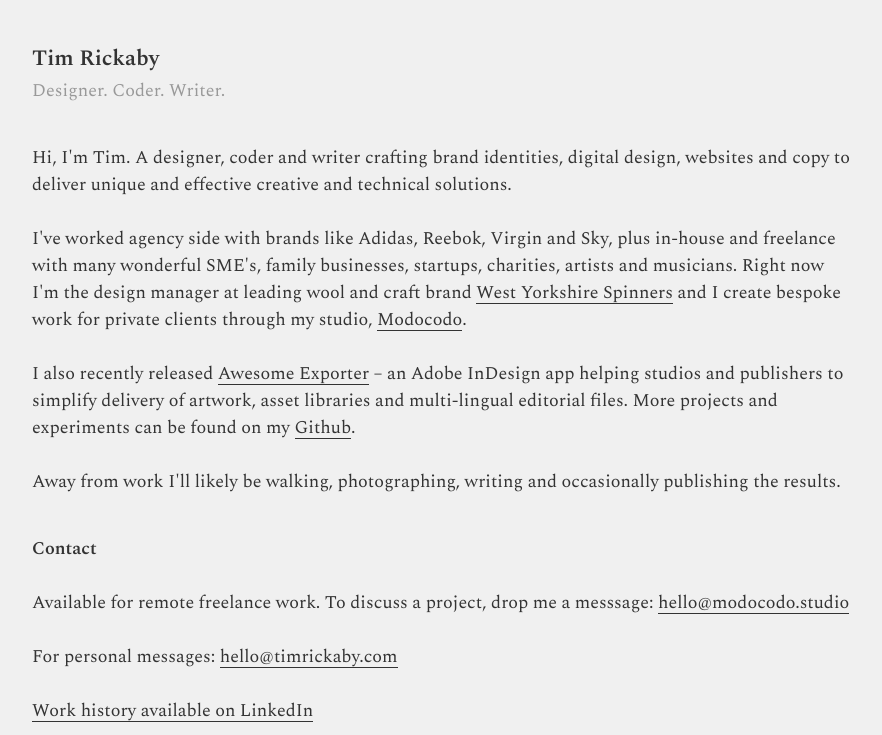
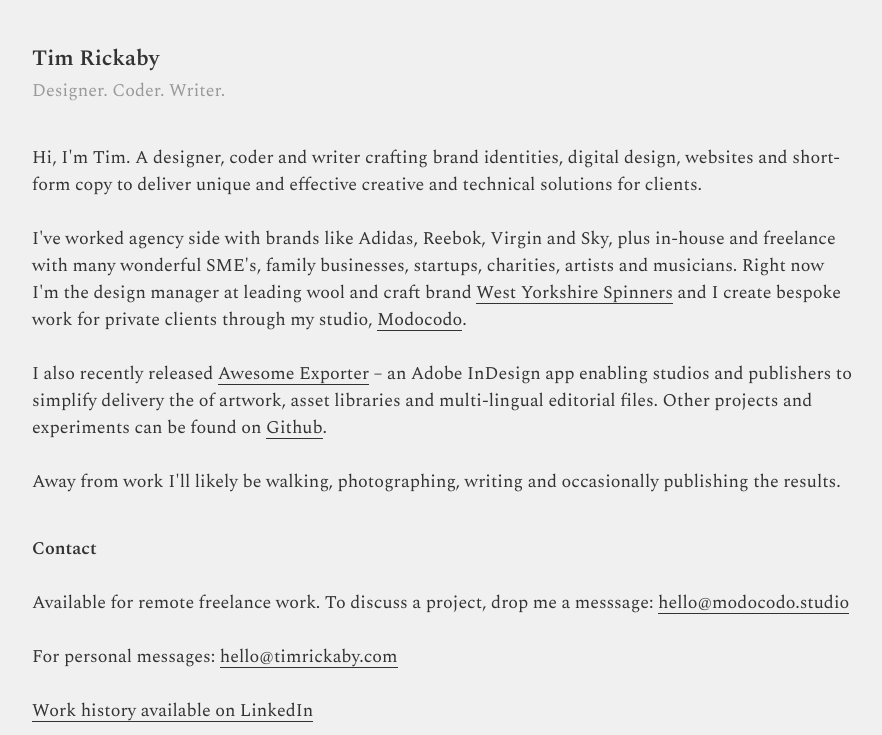
Before and after one commit to timrickaby/timrickaby.com, a PHP site: page / in a window 1280 px wide. Shown: the part 254-989 px from the top of the page, without its empty margins (88-970 px from the left). Run offline with PHP 8.4, Linux system fonts and the light colour scheme.

Commit message:
Profil updates.

```diff
--- a/index.php
+++ b/index.php
@@ -42,7 +42,8 @@
 				<h2>Designer. Coder. Writer.</h2>
 
 				<p>
-					Hi, I'm Tim. A designer, coder and writer crafting brand identities, digital design, websites and copy to deliver unique and effective creative and technical solutions.
+					Hi, I'm Tim. A designer, coder and writer crafting brand identities, digital design, websites and short-form copy
+					to deliver unique and effective creative and technical solutions for clients.
 					<br /><br />
 
 					I've worked agency side with brands like Adidas, Reebok, Virgin and Sky, plus in-house and freelance with many wonderful SME's, family businesses, startups, charities, artists and musicians.
@@ -51,8 +52,8 @@
 					<br /><br />
 
 					I also recently released <a href="https://awesomeexporter.com" target="_blank" title="awesomeexporter.com">Awesome Exporter</a>
-					– an Adobe InDesign app helping studios and publishers to simplify delivery of artwork, asset libraries and multi-lingual editorial files. More projects and experiments can be found on my
-					<a href="https://github.com/timrickaby" target="_blank" title="github.com/timrickaby">Github</a>.
+					– an Adobe InDesign app enabling studios and publishers to simplify delivery the of artwork, asset libraries and multi-lingual editorial files.
+					Other projects and experiments can be found on <a href="https://github.com/timrickaby" target="_blank" title="github.com/timrickaby">Github</a>.
 					<br /><br />
 
 					Away from work I'll likely be walking, photographing, writing and occasionally publishing the results.<?php /* - under alter ego, Bimble Kid. */ ?>
```
